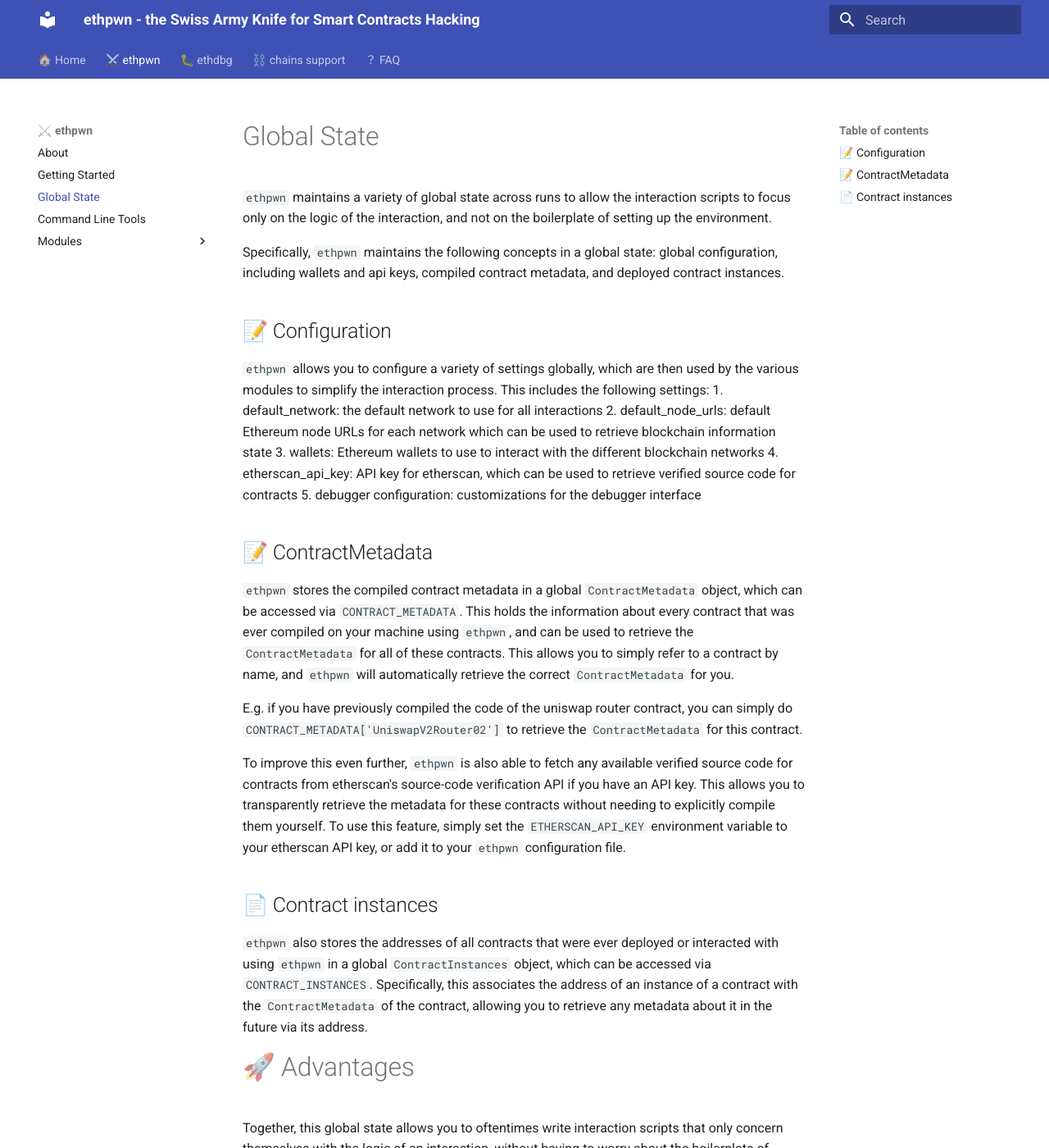
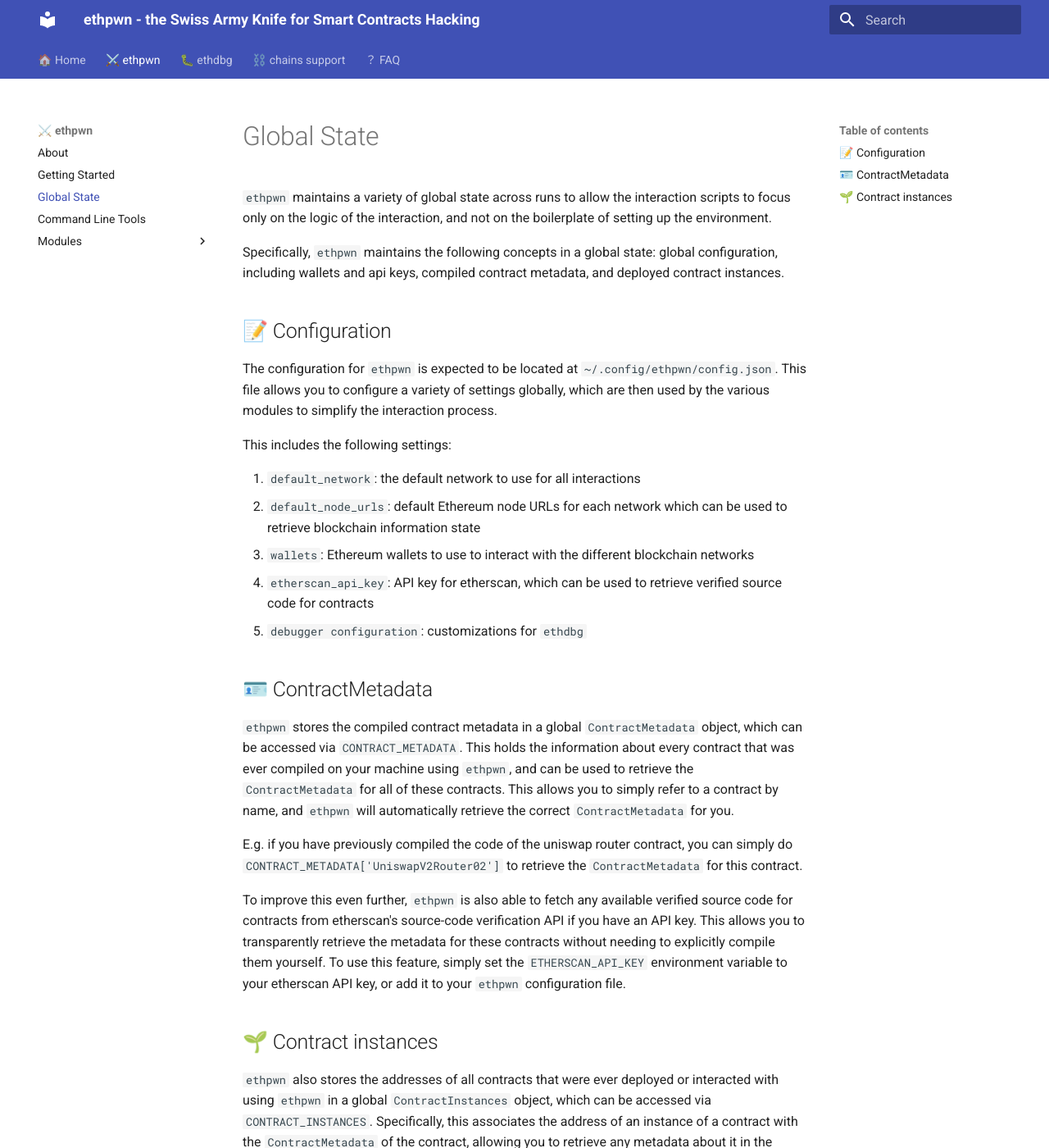
Before and after one commit to ethpwn/ethpwn, an MkDocs documentation site: the page built from docs/docs/ethpwn/global_state.md, in a window 1280 px wide and 1400 px high. Shown: the whole window at 82% size. Built offline with MkDocs 1.6.1 and Material for MkDocs 9.7.7, drawn with Linux system fonts in a browser that asks for light colours.

Commit message:
fixing doc
Signed-off-by: degrigis <degrigis@ucsb.edu>

```diff
--- a/docs/docs/ethpwn/global_state.md
+++ b/docs/docs/ethpwn/global_state.md
@@ -5,15 +5,17 @@
 Specifically, `ethpwn` maintains the following concepts in a global state: global configuration, including wallets and api keys, compiled contract metadata, and deployed contract instances.
 
 ## 📝 Configuration
-`ethpwn` allows you to configure a variety of settings globally, which are then used by the various modules to simplify the interaction process.
+The configuration for `ethpwn` is expected to be located at `~/.config/ethpwn/config.json`. This file allows you to configure a variety of settings globally, which are then used by the various modules to simplify the interaction process.
+
 This includes the following settings:
-1. default_network: the default network to use for all interactions
-2. default_node_urls: default Ethereum node URLs for each network which can be used to retrieve blockchain information state
-3. wallets: Ethereum wallets to use to interact with the different blockchain networks
-4. etherscan_api_key: API key for etherscan, which can be used to retrieve verified source code for contracts
-5. debugger configuration: customizations for the debugger interface
 
-## 📝 ContractMetadata
+1. `default_network`: the default network to use for all interactions
+2. `default_node_urls`: default Ethereum node URLs for each network which can be used to retrieve blockchain information state
+3. `wallets`: Ethereum wallets to use to interact with the different blockchain networks
+4. `etherscan_api_key`: API key for etherscan, which can be used to retrieve verified source code for contracts
+5. `debugger configuration`: customizations for `ethdbg`
+
+## 🪪 ContractMetadata
 `ethpwn` stores the compiled contract metadata in a global `ContractMetadata` object, which can be accessed via `CONTRACT_METADATA`.
 This holds the information about every contract that was ever compiled on your machine using `ethpwn`, and can be used to retrieve the `ContractMetadata` for all of these contracts.
 This allows you to simply refer to a contract by name, and `ethpwn` will automatically retrieve the correct `ContractMetadata` for you.
@@ -23,7 +25,7 @@
 To improve this even further, `ethpwn` is also able to fetch any available verified source code for contracts from etherscan's source-code verification API if you have an API key. This allows you to transparently retrieve the metadata for these contracts without needing to explicitly compile them yourself.
 To use this feature, simply set the `ETHERSCAN_API_KEY` environment variable to your etherscan API key, or add it to your `ethpwn` configuration file.
 
-## 📄 Contract instances
+## 🌱 Contract instances
 `ethpwn` also stores the addresses of all contracts that were ever deployed or interacted with using `ethpwn` in a global `ContractInstances` object, which can be accessed via `CONTRACT_INSTANCES`. Specifically, this associates the address of an instance of a contract with the `ContractMetadata` of the contract, allowing you to retrieve any metadata about it in the future via its address.
 
 # 🚀 Advantages
```
Also changed, not shown: docs/docs/ethpwn/getting_started.md (+1 -1 lines).
